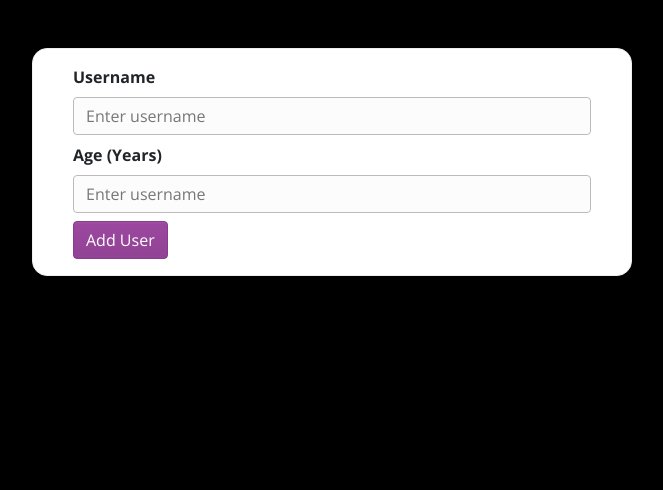
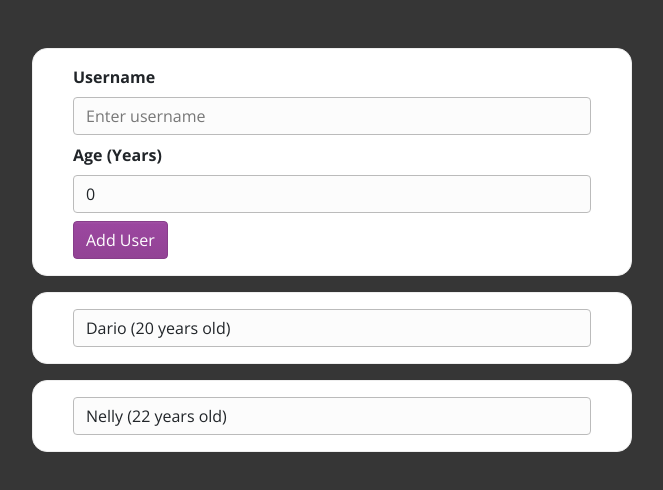
Before and after one commit to edxmene/react-guide-01-project, a React (Create React App) app: page / in a window 1280 px wide. Shown: the top 490 px of the page, without its empty margins (308-971 px from the left). Built offline with nearby package versions, Linux system fonts and the light colour scheme.

Commit message:
Adding list functionality to the application

```diff
--- a/src/App.js
+++ b/src/App.js
@@ -1,16 +1,26 @@
-import React from "react";
+import React, { useState } from "react";
 
 import InputUser from "./components/Users/InputUser/InputUser";
+import UserList from "./components/Users/UserList/UserList";
+
+const initialUsers = [
+  { id: 1, username: "Dario", age: 20 },
+  { id: 2, username: "Nelly", age: 22 },
+];
 
 function App() {
+  const [users, setUsers] = useState(initialUsers);
   return (
-    <div class="card mt-5 container">
-      <div class="card-body">
-        <div className="container">
-          <InputUser />
+    <main>
+      <div className="card mt-5 container">
+        <div className="card-body">
+          <div className="container">
+            <InputUser setUsers={setUsers} users={users} />
+          </div>
         </div>
       </div>
-    </div>
+      <UserList users={users} />
+    </main>
   );
 }
 
--- a/src/components/UI/Button/Button.js
+++ b/src/components/UI/Button/Button.js
@@ -3,7 +3,7 @@ import React from "react";
 const Button = () => {
   return (
     <div>
-      <button type="button" className="btn btn-danger mt-2">
+      <button type="submit" className="btn btn-danger mt-2">
         Add User
       </button>
     </div>
--- a/src/components/Users/InputUser/InputUser.js
+++ b/src/components/Users/InputUser/InputUser.js
@@ -1,32 +1,50 @@
-import React from "react";
+import React, { useState } from "react";
 import Button from "../../UI/Button/Button";
 
-const InputUser = () => {
+const InputUser = ({ setUsers, users }) => {
+  const [userInput, setUserInput] = useState("");
+  const [userAge, setUserAge] = useState(0);
+
+  const handleSubmit = (e) => {
+    e.preventDefault();
+    const newUsers = [
+      { id: Date.now().toString(), username: userInput, age: userAge },
+      ...users,
+    ];
+
+    setUsers(newUsers);
+  };
   return (
+    <form onSubmit={handleSubmit}>
       <div className="form-group">
-      <label for="exampleInputEmail1" className="form-label">
+        <label htmlFor="username" className="form-label">
           <strong>Username</strong>
         </label>
         <input
           type="text"
           className="form-control"
-        id="exampleInputEmail1"
+          id="username"
           aria-describedby="emailHelp"
           placeholder="Enter username"
+          value={userInput}
+          onChange={(e) => setUserInput(e.target.value)}
         />
-      <label for="exampleInputEmail1" className="form-label mt-2">
+        <label htmlFor="age" className="form-label mt-2">
           <strong>Age (Years)</strong>
         </label>
         <input
           type="text"
           className="form-control"
-        id="exampleInputEmail1"
+          id="age"
           aria-describedby="emailHelp"
-        placeholder="Enter username"
+          placeholder="Enter age"
+          value={userAge}
+          onChange={(e) => setUserAge(e.target.value)}
         />
+      </div>
       <Button />
-    </div>
+    </form>
   );
 };
-
+// Ojo Button must be of submit type otherwise It will not submit
 export default InputUser;
--- a/src/components/Users/User/User.js
+++ b/src/components/Users/User/User.js
@@ -0,0 +1,19 @@
+import React from "react";
+
+const User = ({ user }) => {
+  return (
+    <div>
+      <div className="card mt-3 container">
+        <div className="card-body">
+          <div className="container">
+            <p className="form-control">
+              {user.username} ({user.age} years old)
+            </p>
+          </div>
+        </div>
+      </div>
+    </div>
+  );
+};
+
+export default User;
--- a/src/components/Users/UserList/UserList.js
+++ b/src/components/Users/UserList/UserList.js
@@ -1,7 +1,14 @@
 import React from "react";
+import User from "../User/User";
 
-const UserList = () => {
-  return <h1>User list</h1>;
+const UserList = ({ users }) => {
+  return (
+    <>
+      {users.map((user) => {
+        return <User user={user} key={user.id} />;
+      })}
+    </>
+  );
 };
 
 export default UserList;
--- a/src/index.css
+++ b/src/index.css
@@ -9,7 +9,7 @@ html {
 
 body {
   margin: 0;
-  background-color: black;
+  background-color: #363636;
 
 }
 
@@ -17,3 +17,7 @@ body {
   max-width: 600px;
   border-radius: 15px;
 }
+
+p.form-control {
+  margin: 0%;
+}
```
Lines whose indentation alone changed are shown as unchanged.
